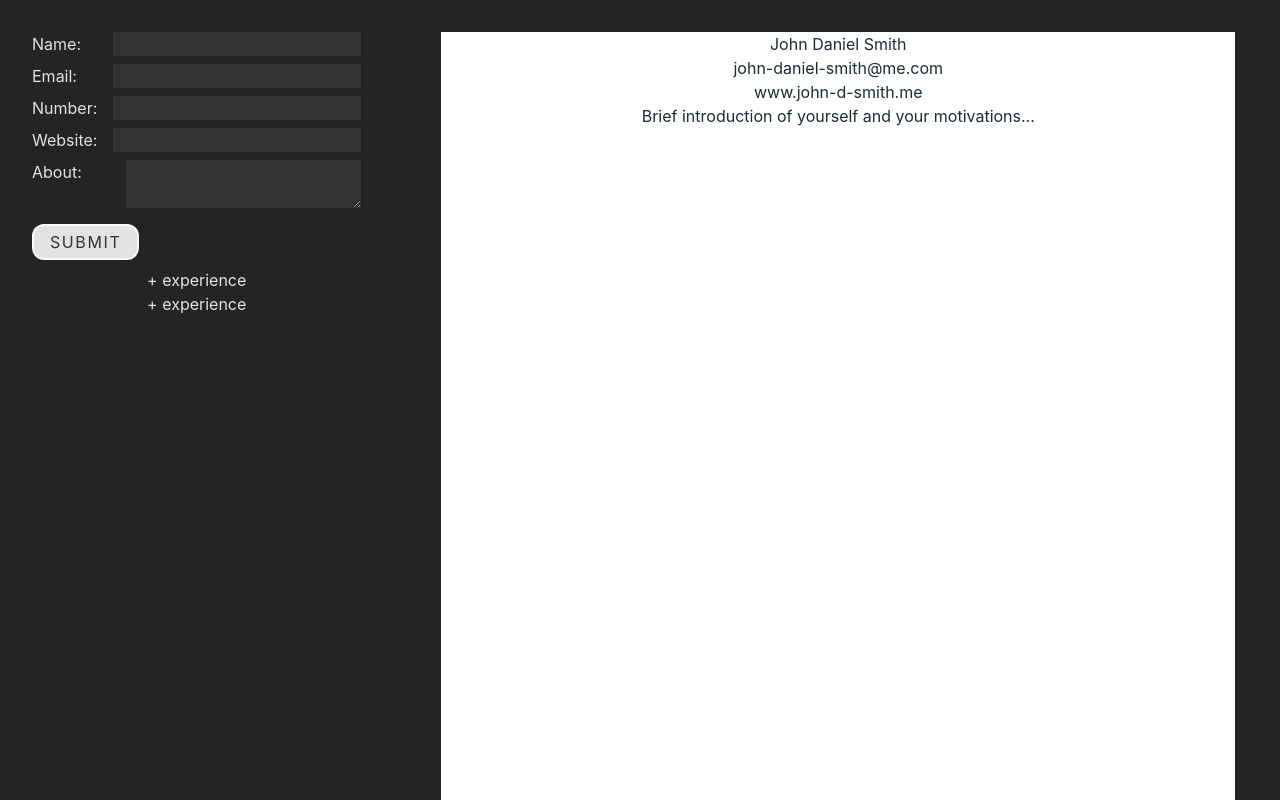
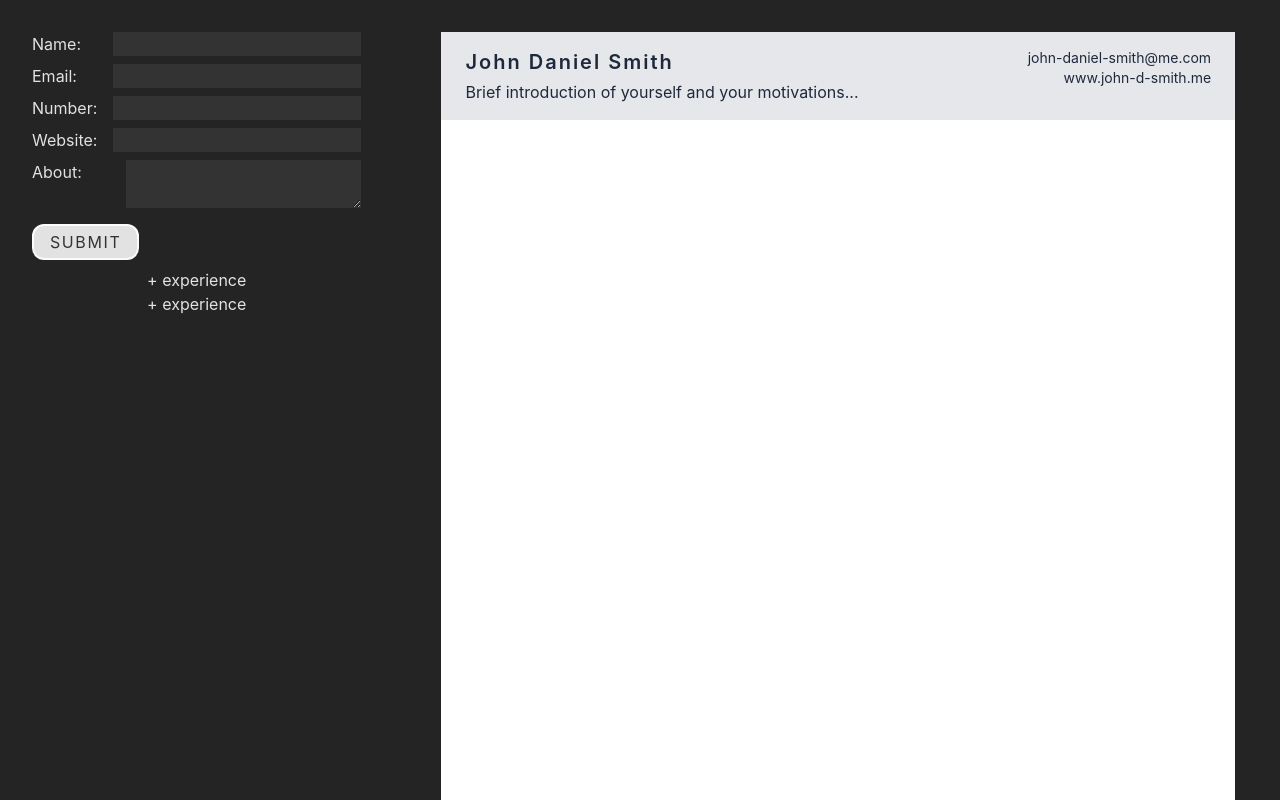
Before and after one commit to owen-addison/odin-react-cv-app, a React (Vite) app: page / in a window 1280 px wide. Shown: the top 800 px of the page. Built offline with nearby package versions, Linux system fonts and the light colour scheme.

Commit message:
[style] Improve style of personal section - Update layout of elements and structure of html. - Change the font sizing, text alignment and padding of elements. - Add a background colour to the section.

```diff
--- a/src/components/DisplayPreview.jsx
+++ b/src/components/DisplayPreview.jsx
@@ -9,19 +9,26 @@ function DisplayPreview({
     <>
       <div id="cv-container" className="mx-10">
         <div id="cv" className="w-a4 h-a4 bg-white text-slate-800">
-          <div className="personal-section">
-            <div className="container">
-              <h1 id="name">{personalDetails.name}</h1>
+          <div className="personal-section px-6 py-4 bg-gray-200">
+            <div className="header flex flex-row justify-between">
+              <div className="header-left text-start">
+                <h1
+                  id="name"
+                  className="font-semibold text-xl tracking-widest mb-1"
+                >
+                  {personalDetails.name}
+                </h1>
+                <p id="about" className="text-base">
+                  {personalDetails.about}
+                </p>
               </div>
-            <div className="container">
-              <ul className="contact-list">
+              <div className="header-right">
+                <ul className="contact-list text-end text-sm">
                   <li id="email">{personalDetails.email}</li>
                   <li id="phone-number">{personalDetails.telephone}</li>
                   <li id="website">{personalDetails.website}</li>
                 </ul>
               </div>
-            <div className="container">
-              <p id="about">{personalDetails.about}</p>
             </div>
           </div>
           <div className="education-section">
```
Lines whose indentation alone changed are shown as unchanged.
